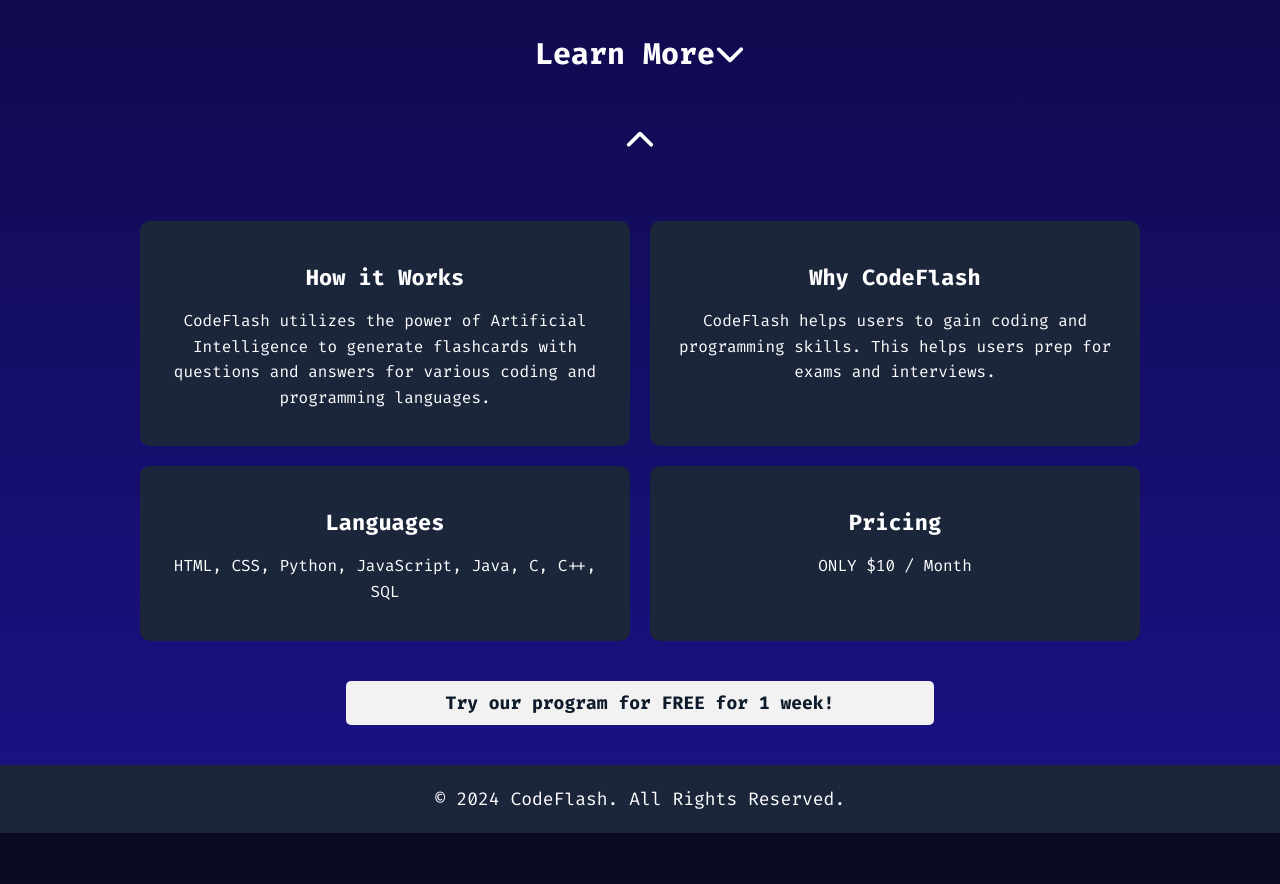
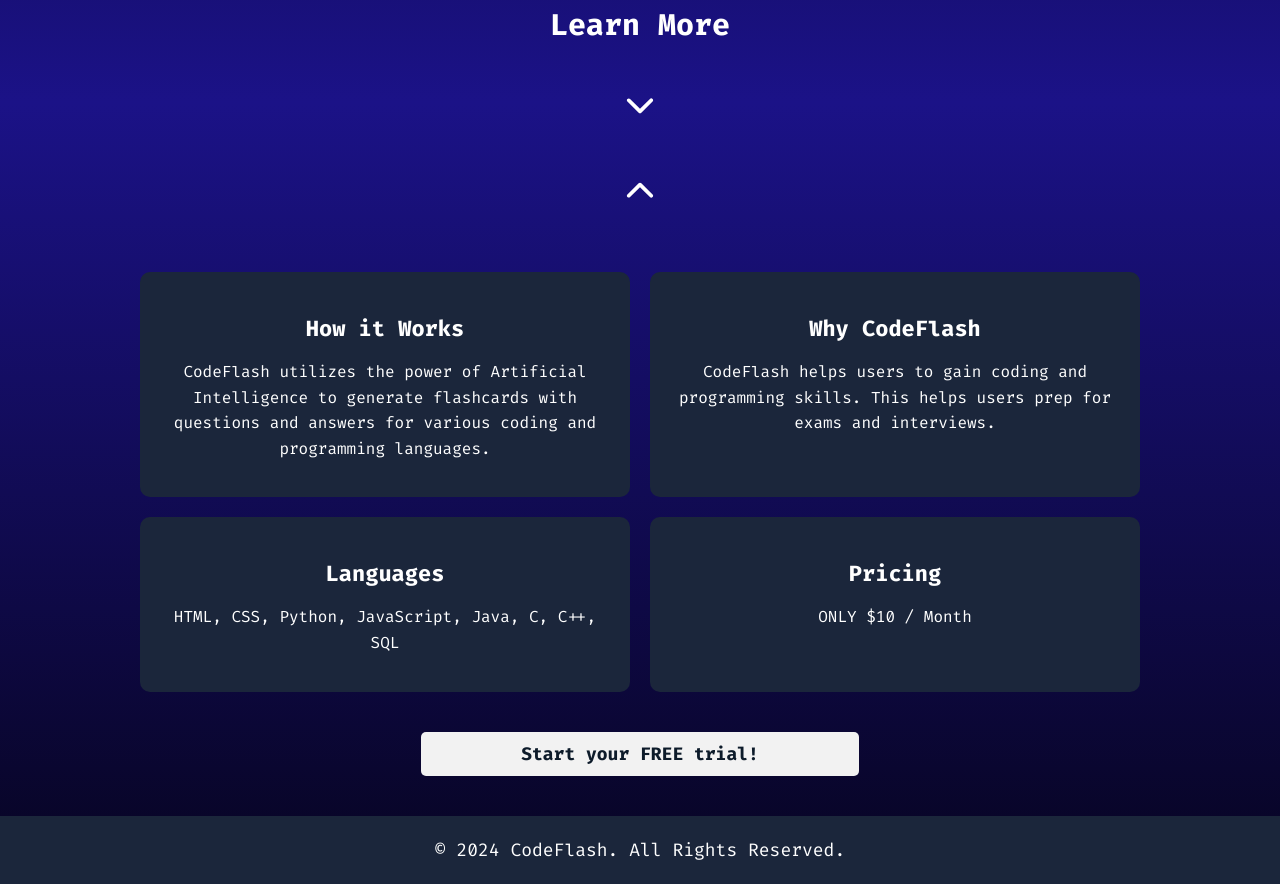
Before and after one commit to synakhanna/ai-flashcards, a Next.js app: page / in a window 1280 px wide. Shown: the part 680-1564 px from the top of the page. Before the commit the page ends 1513 px from the top, so only its background shows below. Built offline with nearby package versions, Linux system fonts and the light colour scheme.

Commit message:
landing changes

```diff
--- a/app/page.js
+++ b/app/page.js
@@ -53,26 +53,24 @@
         <div className="container">
           <h1 className={styles.title}>CodeFlash</h1>
           <p className={styles.subtitle}>The AI generated flashcards you need to learn coding.</p>
+          <Link href="/signup">
           <button className={styles.ctaButton}>Start your FREE trial!</button>
+          </Link>
         </div>
       </section>
 
       {/* Learn More Section */}
       <section className={styles.learnMore}>
         <Link href="#learn-more" className={styles.learnMoreLink}>
-          <span onClick={handleLearnMoreClick}>
-            Learn More
-          <FontAwesomeIcon icon={faChevronDown} />
-          </span>
+          <span onClick={handleLearnMoreClick}>Learn More</span><br /><br />
+          <FontAwesomeIcon onClick={handleLearnMoreClick} icon={faChevronDown} />
         </Link>
       </section>
 
        {/* Scroll Up */}
        <section className={styles.learnMore}>
         <Link href="#landing" className={styles.learnMoreLink}>
-          <span onClick={handleLearnMoreClick}>
-          <FontAwesomeIcon icon={faChevronUp} />
-          </span>
+          <FontAwesomeIcon onClick={handleLearnMoreClick}icon={faChevronUp} />
         </Link>
       </section>
 
@@ -97,7 +95,9 @@
           </div>
         </div>
         <div className={styles.ctaContainer}>
-          <button className={styles.ctaButton}>Try our program for FREE for 1 week!</button>
+        <Link href="/signup">
+          <button className={styles.ctaButton}>Start your FREE trial!</button>
+        </Link>
         </div>
       </section>
 
--- a/app/page.module.css
+++ b/app/page.module.css
@@ -1,7 +1,7 @@
 @import url('https://fonts.googleapis.com/css2?family=Fira+Code:wght@400;500;700&display=swap');
 
 .main {
-  background: linear-gradient(#070421, #1B1287);
+  background: linear-gradient(#070421, #1B1287, #070421);
   color: #FFFFFF;
   font-family: 'Fira Code', monospace;
   font-weight: bold;
```
